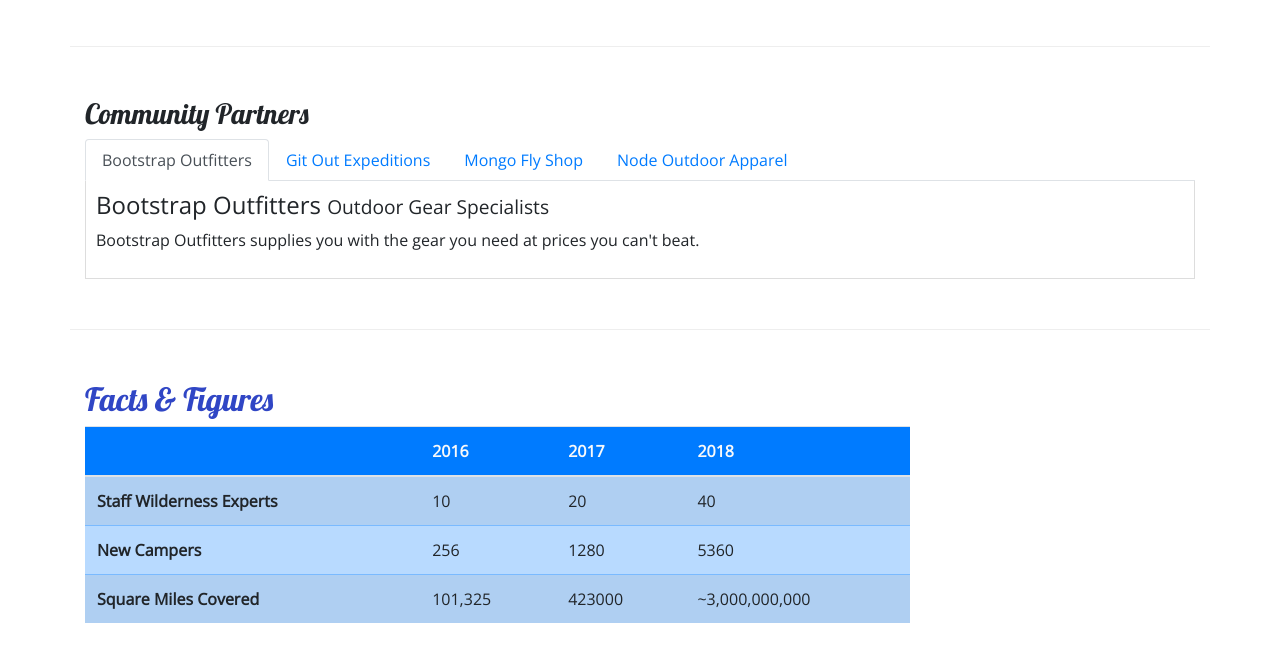
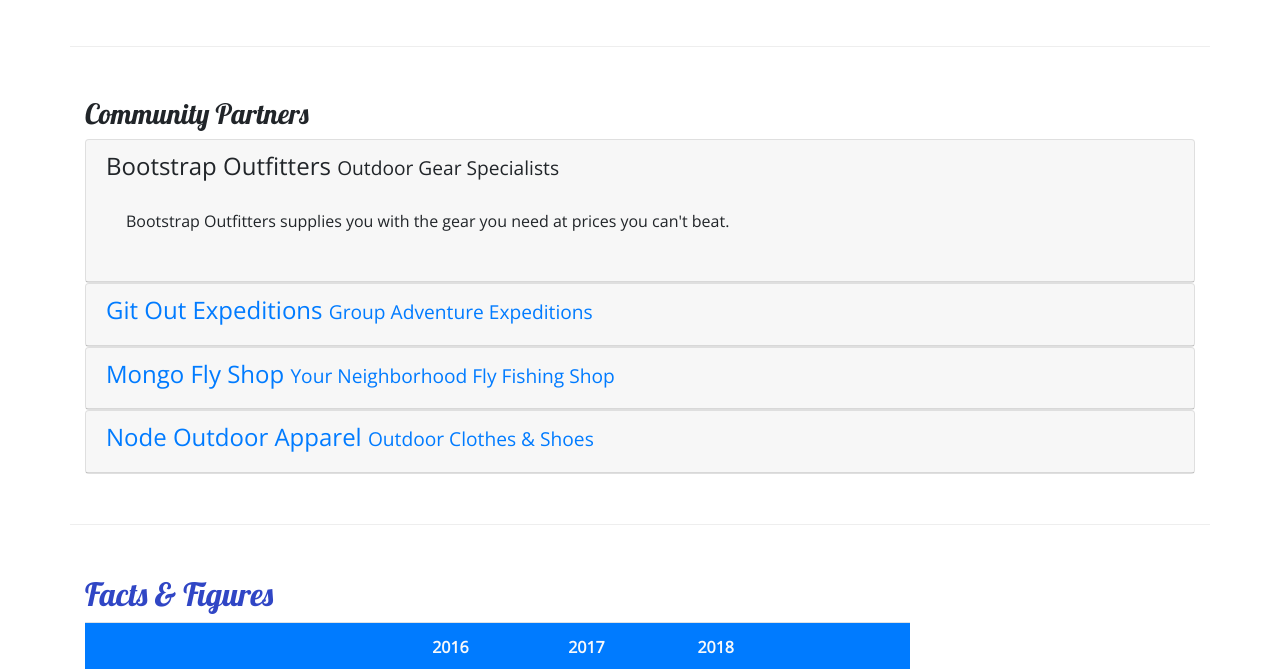
Before and after one commit to DQuo/Bootstrap-Project, a website: page aboutus.html in a window 1280 px wide. Shown: the part 780-1449 px from the top of the page. Drawn offline with nearby package versions, Linux system fonts and the light colour scheme.

Commit message:
Accordion

```diff
--- a/aboutus.html
+++ b/aboutus.html
@@ -150,57 +150,76 @@
           <div class="col">
             <h3>Community Partners</h3>
 
-            <ul class="nav nav-tabs">
-              <li class="nav-item">
-                <a href="#bootstrap" class="nav-link active" role="tab" data-toggle="tab">
-                  Bootstrap Outfitters
+
+
+            <div id="accordion">
+
+              <div class="card">
+                <div class="card-header" role="tab">
+                  <h4>
+                    <a data-toggle="collapse" data-target="#bootstrap">
+                      Bootstrap Outfitters <small>Outdoor Gear Specialists</small>
                     </a>
-              </li>
-              <li class="nav-item">
-                <a href="#git" class="nav-link" role="tab" data-toggle="tab">
-                  Git Out Expeditions
-                </a>
-              </li>
-              <li class="nav-item">
-                <a href="#mongo" class="nav-link" role="tab" data-toggle="tab">
-                  Mongo Fly Shop
-                </a>
-              </li>
-              <li class="nav-item">
-                <a href="#node" class="nav-link" role="tab" data-toggle="tab">
-                  Node Outdoor Apparel
-                </a>
-              </li>
-            </ul>
-
-            <div class="tab-content">
-
-              <div class="tab-pane fade show active" id="bootstrap" role="tabpanel">
-                <h4>Bootstrap Outfitters <small>Outdoor Gear Specialists</small></h4>
+                  </h4>
+                  <div class="collapse show" id="bootstrap" data-parent="#accordion">
+                    <div class="card-body">
                       <p class="d-none d-sm-block">
                         Bootstrap Outfitters supplies you with the gear you need at prices you can't beat.
                       </p>
                     </div>
+                  </div>
+                </div>
+              </div>
 
-              <div class="tab-pane fade show" id="git" role="tabpanel">
-                <h4>Git Out Expeditions <small>Group Adventure Expeditions</small></h4>
+              <div class="card">
+                <div class="card-header" role="tab">
+                  <h4>
+                    <a class="collapsed" data-toggle="collapse" data-target="#git">
+                      Git Out Expeditions <small>Group Adventure Expeditions</small>
+                    </a>
+                  </h4>
+                  <div class="collapse" id="git" data-parent="#accordion">
+                    <div class="card-body">
                       <p class="d-none d-sm-block">
                         Join Git Out Expeditions to explore new horizons with a group of other adventurers!
                       </p>
                     </div>
+                  </div>
+                </div>
+              </div>
 
-              <div class="tab-pane fade" id="mongo" role="tabpanel">
-                <h4>Mongo Fly Shop <small>Your Neighborhood Fly Fishing Shop</small></h4>
+              <div class="card">
+                <div class="card-header" role="tab">
+                  <h4>
+                    <a class="collapsed" data-toggle="collapse" data-target="#mongo">
+                      Mongo Fly Shop <small>Your Neighborhood Fly Fishing Shop</small>
+                    </a>
+                  </h4>
+                  <div class="collapse" id="mongo" data-parent="#accordion">
+                    <div class="card-body">
                       <p class="d-none d-sm-block">
                         Need a new fishing pole, a tacklebox, or flies of all kinds? Stop by Mongo Fly Shop.
                       </p>
                     </div>
+                  </div>
+                </div>
+              </div>
 
-              <div class="tab-pane fade" id="node" role="tabpanel">
-                <h4>Node Outdoor Apparel <small>Outdoor Clothes & Shoes</small></h4>
+              <div class="card">
+                <div class="card-header" role="tab">
+                  <h4>
+                    <a class="collapsed" data-toggle="collapse" data-target="#node">
+                      Node Outdoor Apparel <small>Outdoor Clothes & Shoes</small>
+                    </a>
+                  </h4>
+                  <div class="collapse" id="node" data-parent="#accordion">
+                    <div class="card-body">
                       <p class="d-none d-sm-block">
                         From polar fleeces to swimsuits, hiking boots to waders, a visit to Node will be sure to get you covered.
                       </p>
+                    </div>
+                  </div>
+                </div>
               </div>
 
             </div>
```
Lines whose indentation alone changed are shown as unchanged.
